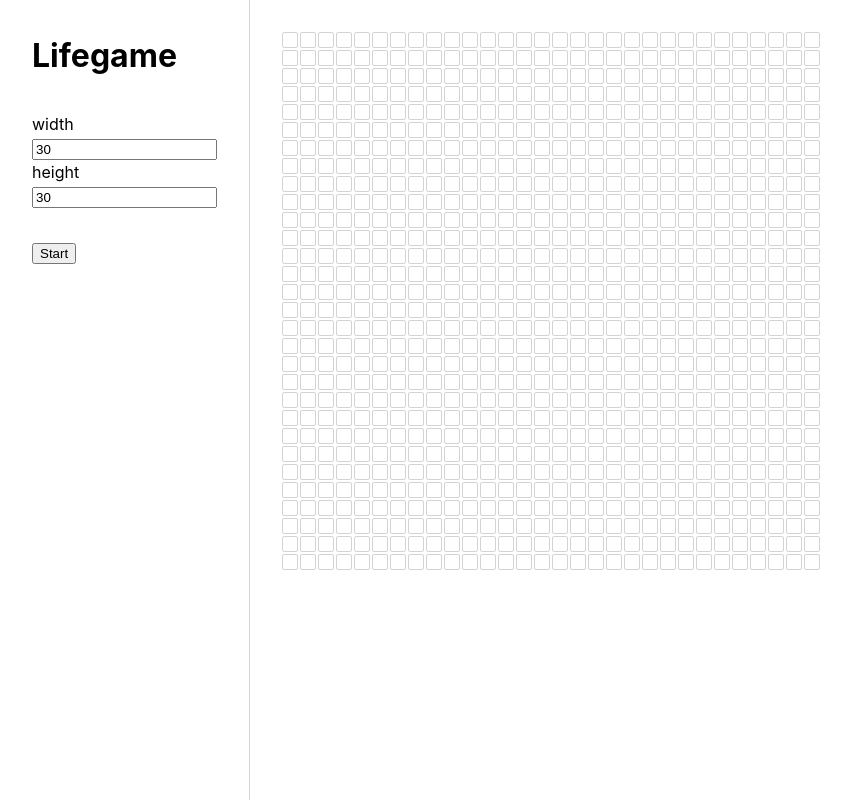
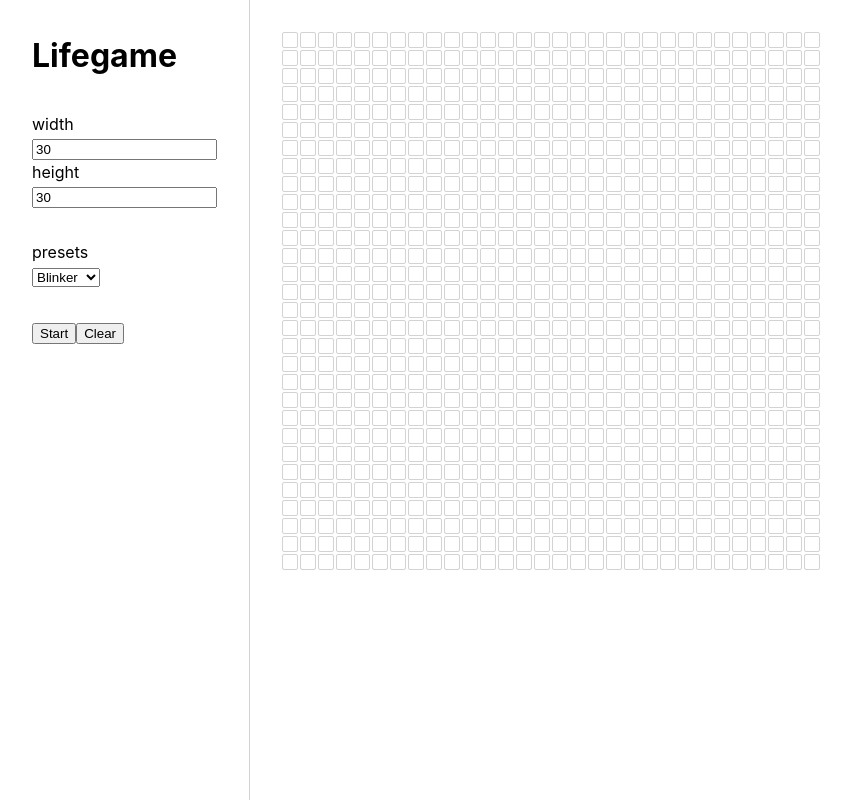
Before and after one commit to fourside/lifegame, a React (Vite) app: page / in a window 1280 px wide. Shown: the whole page, without its empty margins (0-851 px from the left). Built offline with nearby package versions, Linux system fonts and the light colour scheme.

Commit message:
a few presets and clear

```diff
--- a/src/App.tsx
+++ b/src/App.tsx
@@ -101,6 +101,18 @@ function App() {
     setCells(newCells);
   };
 
+  const handlePresetsChange = (event: ChangeEvent<HTMLSelectElement>) => {
+    const found = presets.find((it) => it.name === event.target.value);
+    if (found === undefined) {
+      throw new Error(`not found ${event.target.value} in presets`);
+    }
+    setCells(found.cells);
+  };
+
+  const handleClearClick = () => {
+    setCells(createCells(size.width, size.height));
+  };
+
   // biome-ignore lint/correctness/useExhaustiveDependencies: cells[i][j]
   useEffect(() => {
     if (mode === "edit") {
@@ -108,15 +120,15 @@ function App() {
     }
     (async () => {
       await sleep(500);
-      const newCells = createCells(size.width, size.height, cells);
+      const newCells = cells.map((row) => [...row]);
       for (let i = 0; i < newCells.length; i++) {
         for (let j = 0; j < newCells[i].length; j++) {
           const newCell = deadOrAlive(cells[i][j], [
             cells[i - 1]?.[j - 1],
             cells[i - 1]?.[j],
             cells[i - 1]?.[j + 1],
-            cells[i]?.[j - 1],
-            cells[i]?.[j + 1],
+            cells[i][j - 1],
+            cells[i][j + 1],
             cells[i + 1]?.[j - 1],
             cells[i + 1]?.[j],
             cells[i + 1]?.[j + 1],
@@ -151,8 +163,29 @@ function App() {
           </label>
         </div>
         <div>
+          <label>
+            presets
+            <br />
+            <select
+              onChange={handlePresetsChange}
+              disabled={mode === "progress"}
+            >
+              {presets.map((it) => (
+                <option value={it.name}>{it.name}</option>
+              ))}
+            </select>
+          </label>
+        </div>
+        <div>
           <button type="button" onClick={handleModeChange}>
             {mode === "edit" ? "Start" : "Stop"}
+          </button>
+          <button
+            type="button"
+            onClick={handleClearClick}
+            disabled={mode === "progress"}
+          >
+            Clear
           </button>
         </div>
       </div>
@@ -186,3 +219,45 @@ function App() {
 }
 
 export default App;
+
+const blinker = {
+  name: "Blinker",
+  cells: `\
+
+  x
+  x
+  x
+
+`,
+};
+
+const beacon = {
+  name: "Beacon",
+  cells: `\
+
+  xx
+  xx
+    xx
+    xx
+
+`,
+};
+
+const presets = [blinker, beacon].map((it) => ({
+  ...it,
+  cells: parsePresetAsCells(it.cells),
+}));
+
+function parsePresetAsCells(preset: string): Cell[][] {
+  return preset.split("\n").map((line) => {
+    return line.split("").map((char) => {
+      if (char === " ") {
+        return "dead" as const;
+      }
+      if (char === "x") {
+        return "alive" as const;
+      }
+      throw new Error(`invalid char: ${char}`);
+    });
+  });
+}
```
